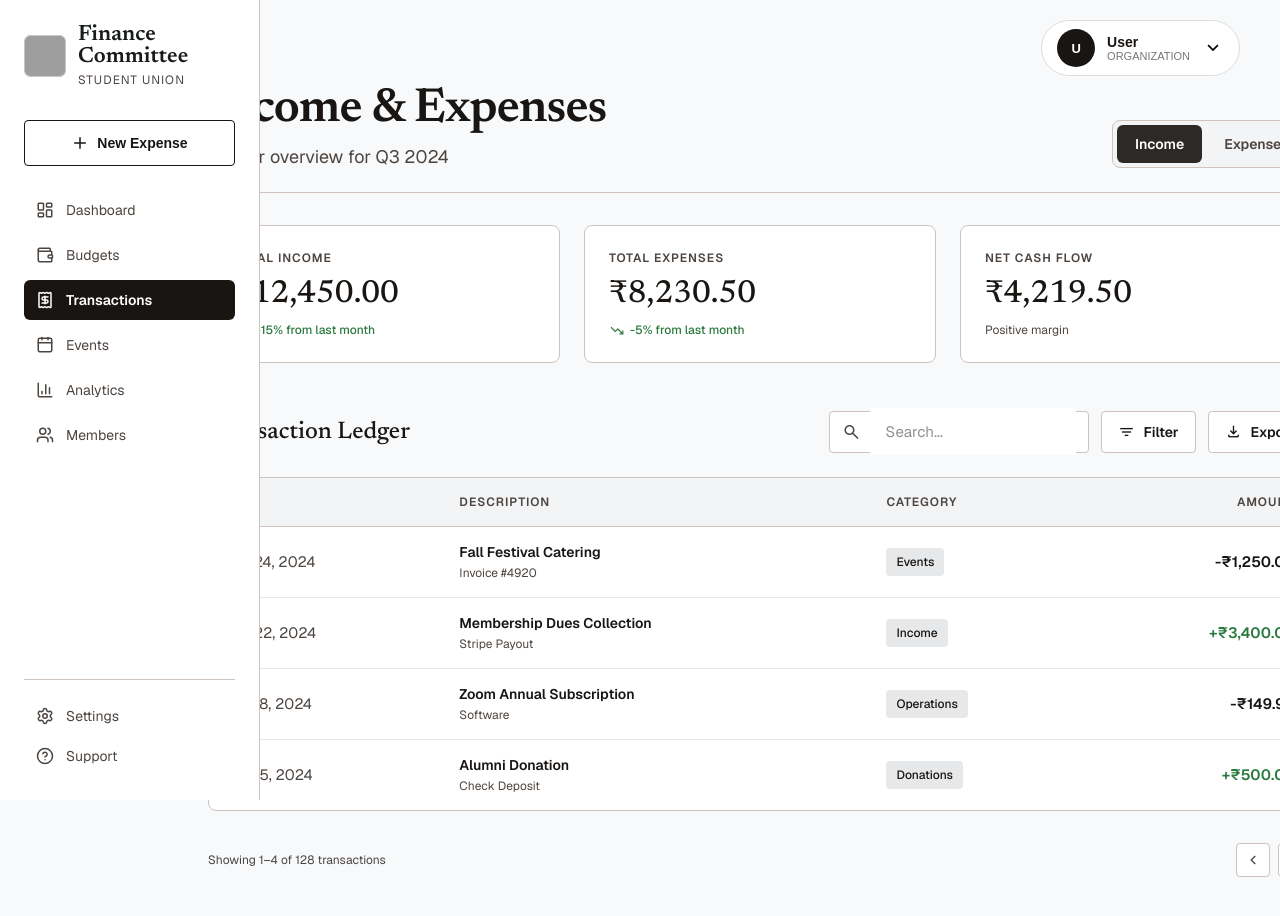
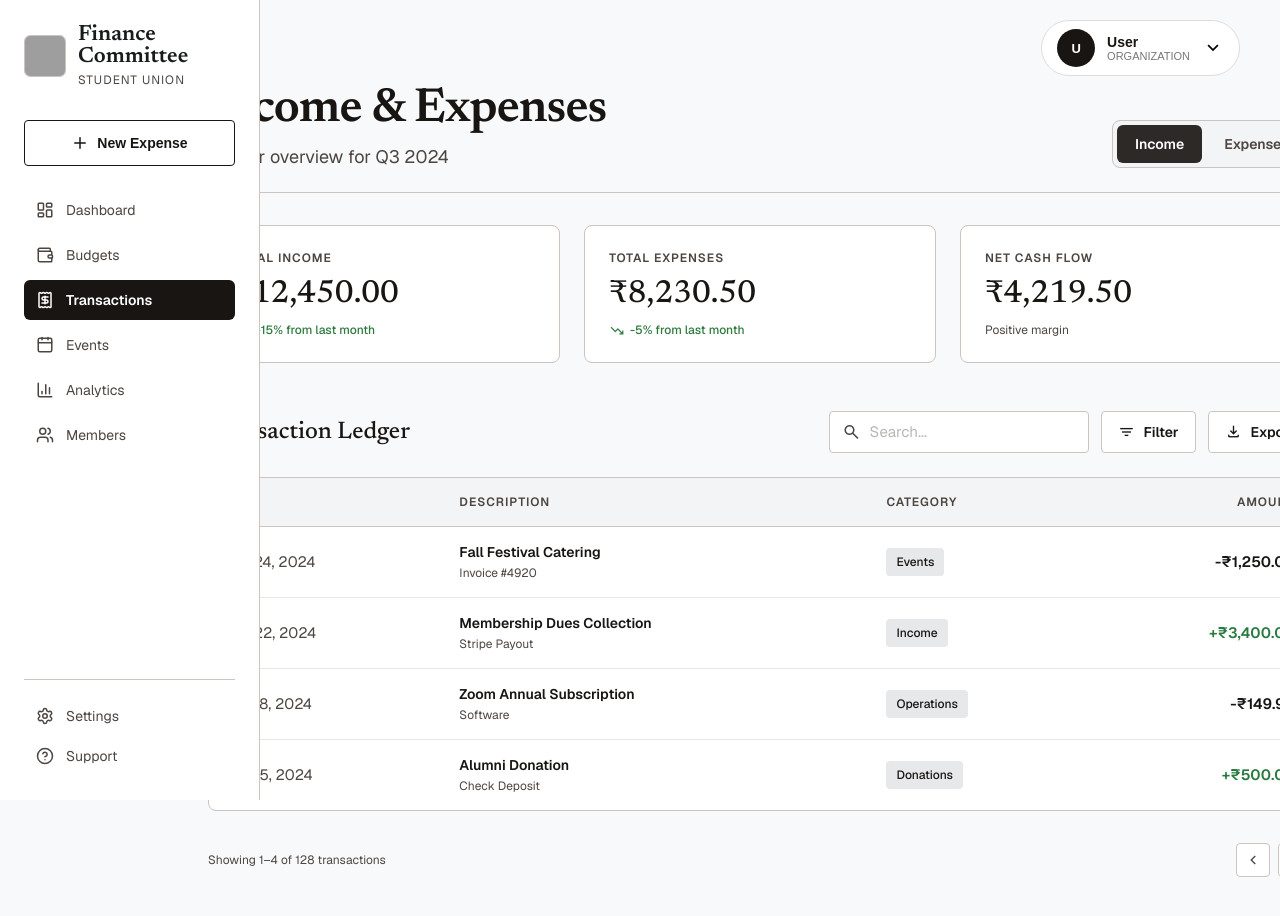
Before and after one commit to Code-by-Harshdeep/ClubVault, a React (Vite) app in the folder Club-Budget-Planner/: page /transactions in a window 1280 px wide. Shown: the top 916 px of the page. Built offline with nearby package versions, Linux system fonts and the light colour scheme; no server answers; grey boxes are pictures that could not be loaded.

Commit message:
fixed search input overflow

```diff
--- a/Club-Budget-Planner/src/Pages/Transactions/Transactions.css
+++ b/Club-Budget-Planner/src/Pages/Transactions/Transactions.css
@@ -186,27 +186,34 @@
   display: flex;
   align-items: center;
   gap: 8px;
-  padding: 0 12px;
+  padding: 10px 12px;
+  box-sizing: border-box;
   background: white;
   border: 1px solid #cfc4bd;
   border-radius: 4px;
 }
 
-
 .search-box .material-symbols-outlined {
   color: #4d4540;
   font-size: 20px;
+  flex-shrink: 0;
 }
-
 
 .search-box input {
   width: 100%;
+  height: 100%;
+  padding: 0;
+  margin: 0;
   border: none;
   outline: none;
   font-size: 15px;
   font-family: "Geist", sans-serif;
+  color: #4d4540;
 }
 
+.search-box input::placeholder {
+  color: #8c8580;
+}
 
 
 /* Action Buttons */
```
